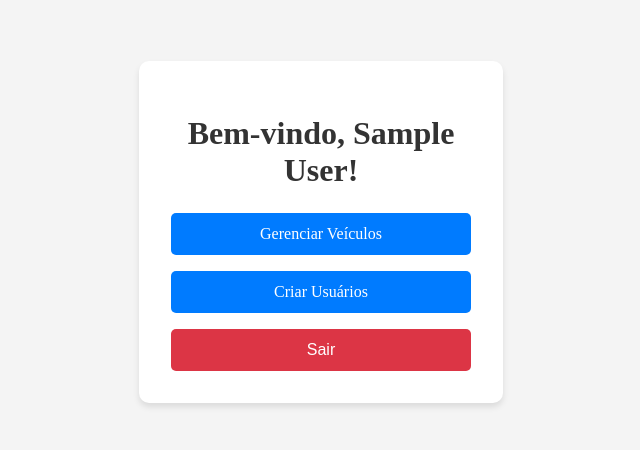
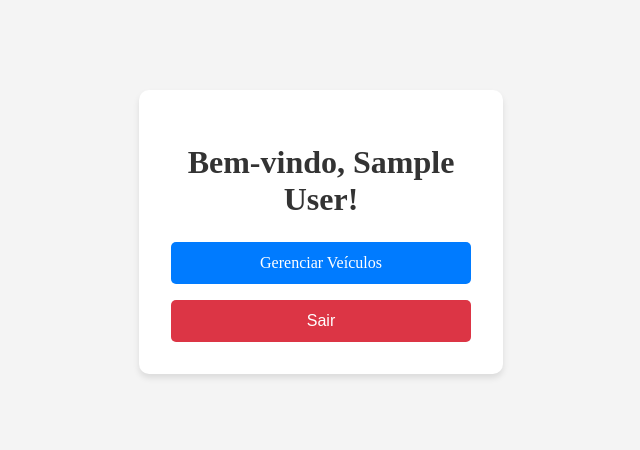
Before and after one commit to joaoegpacheco/vw-vehicle-management, a React (Create React App) app in the folder frontend/: page /dashboard in a window 1280 px wide. Shown: the part 176-626 px from the top of the page, without its empty margins (319-959 px from the left). Built offline with nearby package versions, Linux system fonts and the light colour scheme; sample sign-in values are in the browser's storage.

Commit message:
validation to check if user is root

```diff
--- a/frontend/src/pages/Dashboard.tsx
+++ b/frontend/src/pages/Dashboard.tsx
@@ -1,15 +1,24 @@
-import { useEffect } from "react";
+import { useEffect, useState } from "react";
 import { useAuth } from "../hooks/useAuth";
 import { Link, useNavigate } from "react-router-dom";
+import { jwtDecode } from "jwt-decode";
 import "../styles/Dashboard.css";
 
 export default function Dashboard() {
   const navigate = useNavigate();
   const { user, logout } = useAuth();
+  const [isRoot, setIsRoot] = useState(false);
 
   useEffect(() => {
     const token = localStorage.getItem("token");
     if (!token) {
+      navigate("/");
+    }
+    try {
+      const decodedToken: { isRoot: boolean } = jwtDecode(String(token));
+      setIsRoot(decodedToken.isRoot);
+    } catch (error) {
+      console.error("Erro ao decodificar o token:", error);
       navigate("/");
     }
   }, [navigate]);
@@ -27,9 +36,11 @@ export default function Dashboard() {
           <Link to="/veiculos" className="nav-link">
             Gerenciar Veículos
           </Link>
-          <Link to="/registrar" className="nav-link">
-            Criar Usuários
-          </Link>
+          {isRoot && (
+            <Link to="/registrar" className="nav-link">
+              Criar Usuários
+            </Link>
+          )}
           <button className="logout-button" onClick={handleLogout}>
             Sair
           </button>
```
